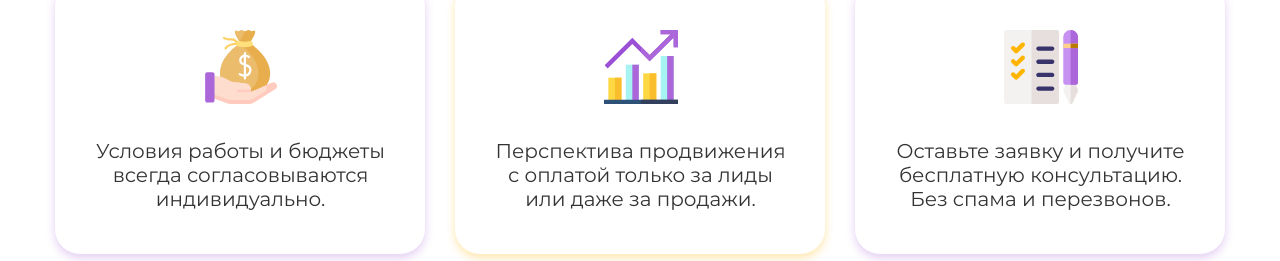
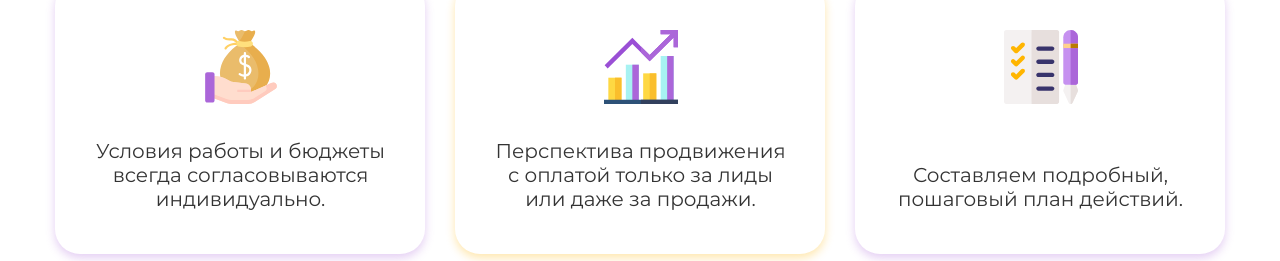
Before and after one commit to 0x800040005b/check, a website: page src/index.html in a window 1280 px wide. Shown: the part 950-1211 px from the top of the page. Drawn offline with Linux system fonts and the light colour scheme.

Commit message:
изменил текст в возможностях

```diff
--- a/src/index.html
+++ b/src/index.html
@@ -112,7 +112,8 @@
                                 <div class="features-item__img">
                                     <img src="img/features/request-1.svg" alt="request" class="features-item__picture">
                                 </div>
-                                <div class="features-item__text">Оставьте заявку и получите бесплатную консультацию. Без спама и перезвонов.
+                                <div class="features-item__text">
+                                    Составляем подробный, пошаговый план действий.
                                 </div>
                             </div>
 
```
Also changed, not shown: dist/index.html.
